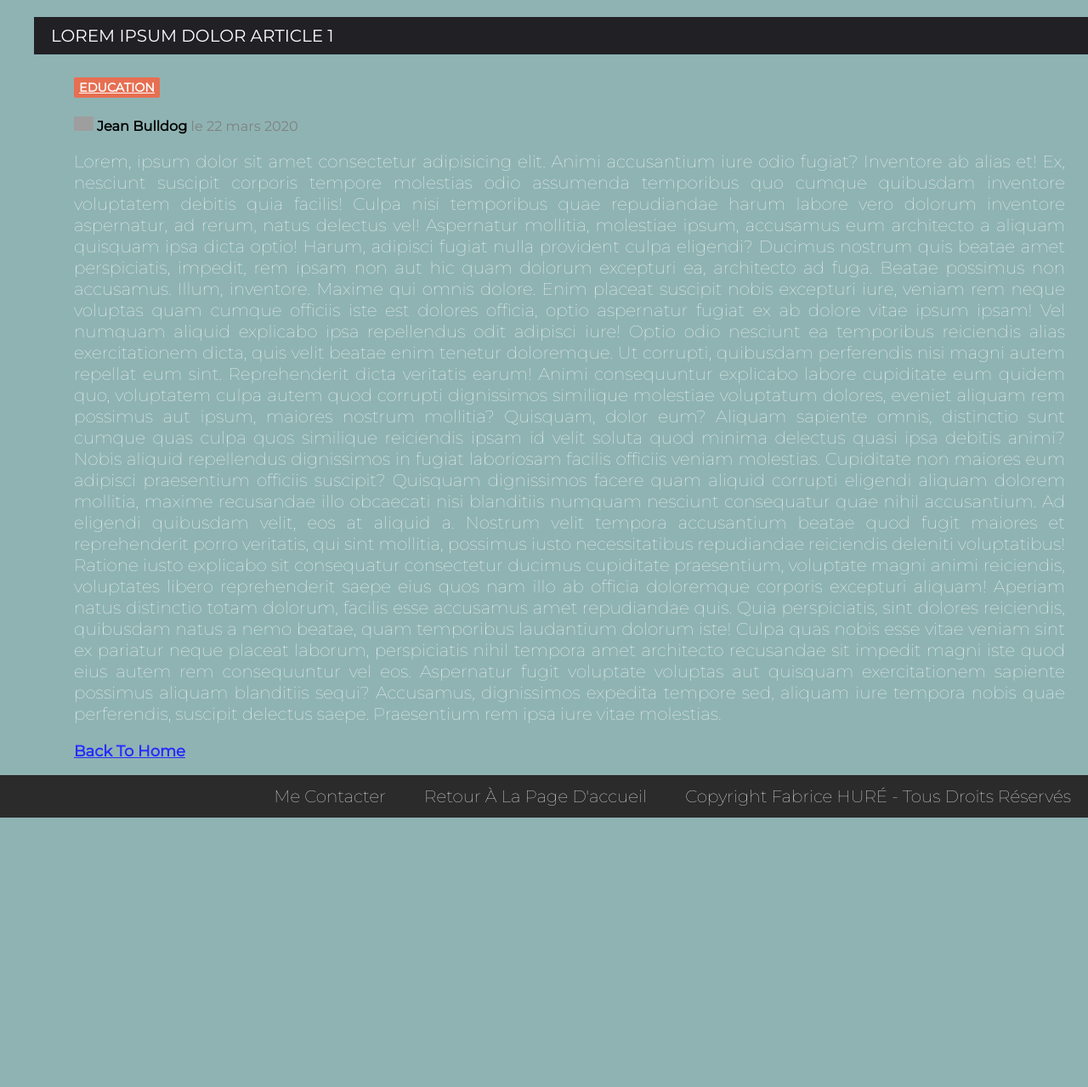
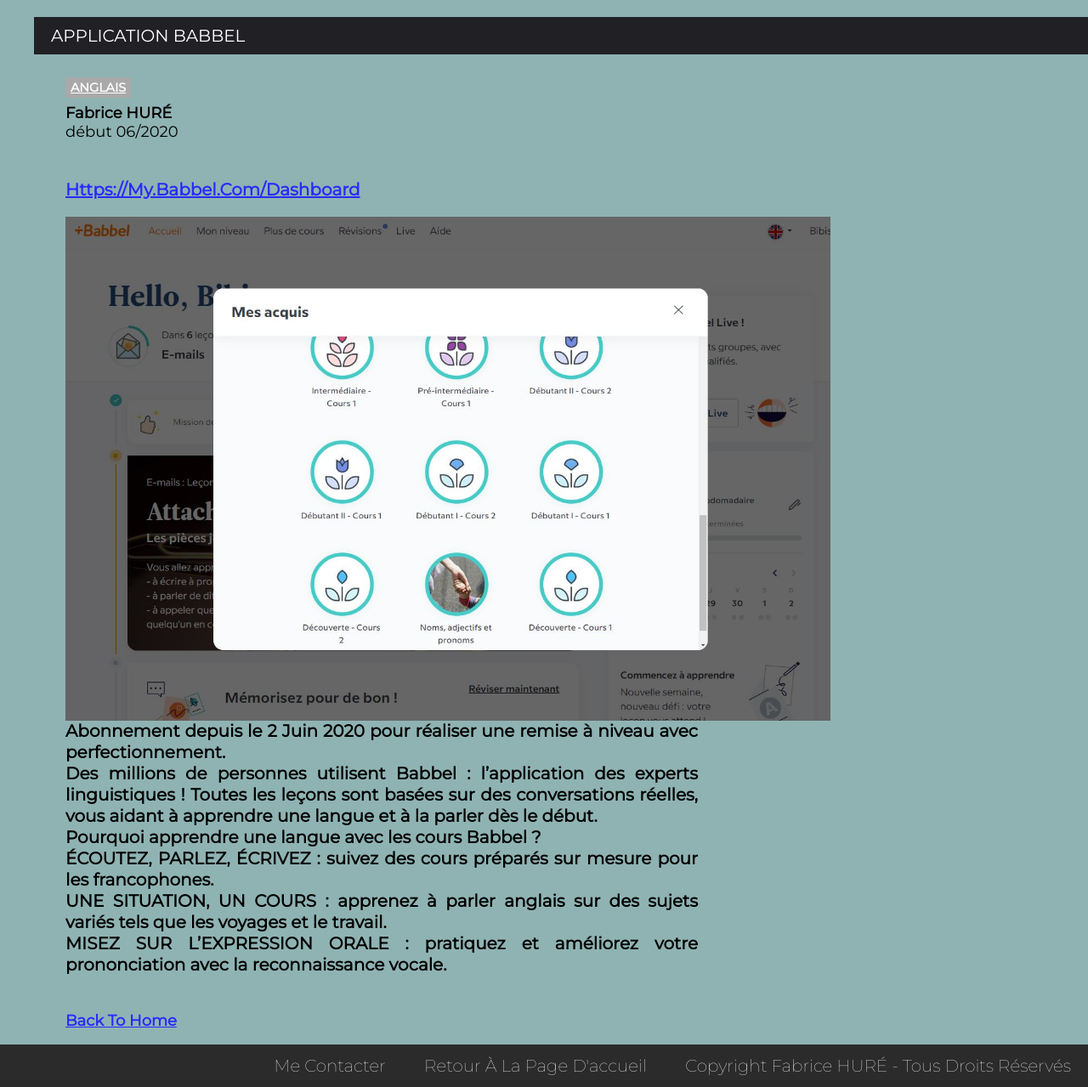
Before and after one commit to Bibiche-35/_Portfolio, a PHP site: page /article.php?id=1 in a window 1280 px wide. Shown: the part 50-1329 px from the top of the page at 85% size. Before the commit the page ends 1012 px from the top, so only its background shows below. Run offline with PHP 8.4, Linux system fonts and the light colour scheme; some libraries are stand-ins or nearby versions; grey boxes are pictures that could not be loaded.

Commit message:
Nouvelle fonction active mais probleme entre portfolio/veille/auto-apprentisage

```diff
--- a/article.php
+++ b/article.php
@@ -1,7 +1,7 @@
 <?php ob_start(); ?>
 <main class="container">
     <?php
-require __DIR__ . '/data/datas.php';
+require __DIR__ . '/data/auto-Formation.php';
 require __DIR__ . '/templates/article.tpl.php';
 ?>
 </main>
--- a/css/styles.css
+++ b/css/styles.css
@@ -147,11 +147,12 @@ h3 {
 }
 
 p {
-	color: white;
+	color: rgb(0, 0, 0);
 	font-size: 20px;
 	font-weight: 100;
 	line-height: 25px;
 	text-align: justify;
+	font-weight: bolder;
 }
 
 em {
@@ -274,12 +275,12 @@ article, aside
 
 article
 {
-    margin-left: 20px;
-    flex: 2;
+    margin-left: 10px;
+	width: 60%;
 }
 aside
 {
-    flex: 1;
+	width: 40%;
     position: relative;
     background-color: #433b5d;
     box-shadow: 0px 2px 5px #1c1a19;
@@ -307,14 +308,19 @@ figcaption
 
 .posts {
 	display: flex;
+	flex-direction: row;
+	justify-content: space-around;
+	align-content: flex-start ;
 	flex-wrap: wrap;
 }
 
 .post {
-	width: 50%;
+	width: 700px;
 	padding: 1.5em;
+	margin: 20px;
 	font-size: 0.9em;
 	border: solid #212025 1px;
+	background-color: lightcoral;
 }
 
 .post__solo{
@@ -344,6 +350,16 @@ figcaption
 
 .post__link:hover {
 	text-decoration: none;
+}
+
+.post__img {
+	width: 900px;
+	height: auto;
+	margin-right: 50px;
+	float: left;
+}
+.articletexte{
+	font-size: 1.2em;
 }
 
 .post__category {
--- a/data/auto-formation.php
+++ b/data/auto-formation.php
@@ -1,90 +1,126 @@
+<!-- 	visuel et explication des projets dans le cadre du BTS SIO
+	- PPE (visuel diagramme de classe de java)
+	- Stage chez Creha
+	(visuel cahier des charges (entretien des salariés),
+	Analyse du besoin
+    entretien avec salariés
+    visuel CDC,
+	Visuel WEB puis Visuel ACCESS,
+
+	finir avec Visuel du linkedin du maitre de stage)
+    et Visuel du bulletin du premier semestre -->
 <?php
 
 $dataArticleList = [
 
     1 => [
-    "title" => "Application BABBEL",
-    "category" => "Anglais",
-    "categoryColor" => "Anglais" ,
-    "content" =>  "Abonnement depuis le 2 Juin 2020 pour réaliser une remise à niveau avec perfectionnement. Des millions de personnes utilisent Babbel : l’application des experts linguistiques ! Toutes les leçons sont basées sur des conversations réelles, vous aidant à apprendre une langue et à la parler dès le début.
-    Pourquoi apprendre une langue avec les cours Babbel ?
-    ÉCOUTEZ, PARLEZ, ÉCRIVEZ : suivez des cours préparés sur mesure pour les francophones.
-    UNE SITUATION, UN COURS : apprenez à parler anglais sur des sujets variés tels que les voyages et le travail.
-    MISEZ SUR L’EXPRESSION ORALE : pratiquez et améliorez votre prononciation avec la reconnaissance vocale.",
-    "img" => "/image/babbel.jpg",
-    "link" => "https://my.babbel.com/dashboard",
+        "title" => "Application BABBEL",
+        "category" => "Anglais",
+        "categoryColor" => "Anglais" ,
+        "author" => "Fabrice HURÉ" ,
+        "date" => "début 06/2020" ,
+        "content" =>  "Abonnement depuis le 2 Juin 2020 pour réaliser une remise à niveau avec perfectionnement.<br/>
+        Des millions de personnes utilisent Babbel : l’application des experts linguistiques ! Toutes les leçons sont basées sur des conversations réelles, vous aidant à apprendre une langue et à la parler dès le début.<br/>
+        Pourquoi apprendre une langue avec les cours Babbel ?<br/>
+        ÉCOUTEZ, PARLEZ, ÉCRIVEZ : suivez des cours préparés sur mesure pour les francophones.<br/>
+        UNE SITUATION, UN COURS : apprenez à parler anglais sur des sujets variés tels que les voyages et le travail.<br/>
+        MISEZ SUR L’EXPRESSION ORALE : pratiquez et améliorez votre prononciation avec la reconnaissance vocale.",
+        "img" => "image/babbel.jpg",
+        "link" => "https://my.babbel.com/dashboard",
     ],
 
     2 => [
     "title" => "Application BBC Learning",
     "category" => "Anglais",
     "categoryColor" => "Anglais" ,
-    "content" =>  "Sans abonnement, Application gratuite. Apprendre et approfondir les connaissances de la langue anglaise depuis votre smartphone grâce à BBC Learning English pour Android. Scindée en trois grandes sections, cette application dispose pas moins de 400 leçons rangées par années de 2008 à aujourd’hui.
-    BBC Learning English est principalement centré sur l’écoute audio de conversations, d’interviews et de textes lus avec pour chaque leçon une retranscription complète du texte pour une meilleure compréhension.
+    "author" => "Fabrice HURÉ" ,
+    "date" => "début 02/2021" ,
+    "content" =>  "Sans abonnement, Application gratuite. Apprendre et approfondir les connaissances de la langue anglaise depuis votre smartphone grâce à BBC Learning English pour Android. Scindée en trois grandes sections, cette application dispose pas moins de 400 leçons rangées par années de 2008 à aujourd’hui. <br/>
+    BBC Learning English est principalement centré sur l’écoute audio de conversations, d’interviews et de textes lus avec pour chaque leçon une retranscription complète du texte pour une meilleure compréhension. <br/>
     Un système de playlists est également disponible avec la possibilité de pouvoir télécharger des leçons sur votre mobile afin de pouvoir les écouter en mode hors ligne. Simple d’utilisation et riche en contenus BBC Learning English est une façon originale d’apprendre la langue de Shakespeare",
-    "img" => "/image/BBCLearning.jpg",
+    "img" => "image/BBCLearning.jpg",
     "link" => "https://www.bbc.co.uk/search?q=English+at+work",
     ],
 
     3 => [
     "title" => "OPEN CLASS ROOM",
-    "category" => "Informatique",
+    "category" => "Informatique - Autres",
     "categoryColor" => "Informatique" ,
-    "content" =>  "Sans abonnement, Application gratuite. OpenClassrooms est un site web de formation en ligne qui propose à ses membres des cours certifiants et des parcours débouchant sur des métiers en croissance.
-    C’est une plateforme de formation qui propose des cours en ligne dans différents domaines liés à l’informatique (design, conception, projet, entreprenariat, …).
+    "author" => "Fabrice HURÉ" ,
+    "date" => "début 07/2020" ,
+    "content" =>  "Sans abonnement, Application gratuite. OpenClassrooms est un site web de formation en ligne qui propose à ses membres des cours certifiants et des parcours débouchant sur des métiers en croissance. <br/>
+    C’est une plateforme de formation qui propose des cours en ligne dans différents domaines liés à l’informatique (design, conception, projet, entreprenariat, …).<br/>
     Ses contenus sont réalisés en interne, par des écoles, des universités, des entreprises partenaires comme Microsoft ou IBM, ou historiquement par des bénévoles.",
-    "img" => "/image/OpenClassRoom.jpg",
+    "img" => "image/OpenClassRoom.jpg",
     "link" => "https://openclassrooms.com/fr/dashboard/courses#courses-taken",
     ],
 
     4 => [
-    "title" => "Formation E-Santé",
-    "category" => "E-santé",
-    "categoryColor" => "Santé" ,
-    "content" =>  "Sans abonnement, Application gratuite. Apprendre et approfondir les connaissances de la langue anglaise depuis votre smartphone grâce à BBC Learning English pour Android. Scindée en trois grandes sections, cette application dispose pas moins de 400 leçons rangées par années de 2008 à aujourd’hui.
-    BBC Learning English est principalement centré sur l’écoute audio de conversations, d’interviews et de textes lus avec pour chaque leçon une retranscription complète du texte pour une meilleure compréhension.
-    Un système de playlists est également disponible avec la possibilité de pouvoir télécharger des leçons sur votre mobile afin de pouvoir les écouter en mode hors ligne. Simple d’utilisation et riche en contenus BBC Learning English est une façon originale d’apprendre la langue de Shakespeare",
-    "img" => "/image/BBCLearning.jpg",
-    "link" => "https://www.bbc.co.uk/learningenglish/",
+    "title" => "Formatic E-Santé",
+    "category" => "E-santé - MOOC Découverte",
+    "categoryColor" => "Projets" ,
+    "author" => "Fabrice HURÉ" ,
+    "date" => "début 10/2020" ,
+    "content" =>  "Permettre aux professionnels et étudiants en santé de :<br/>
+    * Identifier les enjeux de la e-santé pour améliorer la qualité des services aux usagers<br/>
+    * Découvrir et appliquer les règles de protection des données de santé<br/>
+    * Découvrir, utilizer dans le contexte de la pandémie Covid19, différentes solutions esanté
+    Cette formation s’adresse à tous les étudiants et professionnelsdu secteur sanitaire et médico-social<br/>
+    * médecins, pharmaciens, sages femmes, infirmiers, kinés, orthophonistes….. en établissement ou à
+    domicile et en liberal, formateurs du secteur santé<br/>
+    • personnels des DSI, prestataires solutions e-santé et aux usagers du système de santé
+    Pas de pré-requis exigés" ,
+    "img" => "image/FormaticSanté_BadgeModuleEsanté.jpg",
+    "link" => "https://mooc-esante.org/",
     ],
 
 
     5 => [
     "title" => "MIMO",
-    "category" => "Informatique",
+    "category" => "Informatique HMLT/CSS",
     "categoryColor" => "Informatique" ,
-    "content" =>  "Sans abonnement, Application gratuite. Apprendre et approfondir les connaissances de la langue anglaise depuis votre smartphone grâce à BBC Learning English pour Android. Scindée en trois grandes sections, cette application dispose pas moins de 400 leçons rangées par années de 2008 à aujourd’hui.
-    BBC Learning English est principalement centré sur l’écoute audio de conversations, d’interviews et de textes lus avec pour chaque leçon une retranscription complète du texte pour une meilleure compréhension.
-    Un système de playlists est également disponible avec la possibilité de pouvoir télécharger des leçons sur votre mobile afin de pouvoir les écouter en mode hors ligne. Simple d’utilisation et riche en contenus BBC Learning English est une façon originale d’apprendre la langue de Shakespeare",
-    "img" => "/image/BBCLearning.jpg",
-    "link" => "https://www.bbc.co.uk/learningenglish/",
+    "author" => "Fabrice HURÉ" ,
+    "date" => "début 10/2020" ,
+    "content" =>  "Sans abonnement, Application gratuite, exclusivement sur Mobile. Apprendre à coder peut être simple et amusant.<br/>
+    Familiarisez-vous avec les langages de programmation comme HTML, JavaScript et Python et commencez à transformer vos idées en applications, jeux et sites Web. Mimo crée votre parcours d’apprentissage personnalisé, composé de petits exercices qui s’intègrent parfaitement dans votre quotidien et vous motivent.<br/>
+    Rejoignez plus de 5 millions de développeurs et programmez. Vous pouvez aussi coder !<br/>
+    Meilleure application de perfectionnement personnel de 2018 sur Google Play.<br/>
+    Choisissez votre niveau d'expérience<br/>
+    • Débutant (vous êtes sur le point d'écrire vos premières lignes de code)<br/>
+    • Intermédiaire (vous avez construit de petits programmes ou sites Web)",
+    "img" => "image/mimo.jpg",
+    "link" => "https://getmimo.com/settings",
     ],
 
 
     6 => [
     "title" => "SOLOLEARN",
-    "category" => "Informatique",
+    "category" => "Informatique JAVA",
     "categoryColor" => "Informatique" ,
-    "content" =>  "Sans abonnement, Application gratuite. Apprendre et approfondir les connaissances de la langue anglaise depuis votre smartphone grâce à BBC Learning English pour Android. Scindée en trois grandes sections, cette application dispose pas moins de 400 leçons rangées par années de 2008 à aujourd’hui.
-    BBC Learning English est principalement centré sur l’écoute audio de conversations, d’interviews et de textes lus avec pour chaque leçon une retranscription complète du texte pour une meilleure compréhension.
-    Un système de playlists est également disponible avec la possibilité de pouvoir télécharger des leçons sur votre mobile afin de pouvoir les écouter en mode hors ligne. Simple d’utilisation et riche en contenus BBC Learning English est une façon originale d’apprendre la langue de Shakespeare",
-    "img" => "/image/BBCLearning.jpg",
-    "link" => "https://www.bbc.co.uk/learningenglish/",
+    "author" => "Fabrice HURÉ" ,
+    "date" => "début 10/2020" ,
+    "content" =>  "Sans abonnement, Application gratuite, pratiqué sur mobile.<br/>
+    SoloLearn: Learn to Code for Free est une application qui,comme son nom le suggère, t'enseigne comment coder directement de ton Android. Tu peux apprendre C++, Java, HTML, Python 3, SQL, PHP, Ruby, et beaucoup plus. Tout ce que tu dois faire c'est de choisir le cours que tu veux et de commencer à apprendre!<br/>
+    Que tu aies déjà de l'expérience en codage ou pas, SoloLearn: Learn to Code for Free te permet de commencer à créer et compiler ton propre code. Tu vas commencer avec les fondements de chaque langage de programmation,bien sur, tu seras bientôt capable d'écrire ton propre code. Ou, si tu ne veux pas, commencer du début, tu peux facilement passer des étapes.<br/>
+    Toutes les leçons dans SoloLearn: Learn to Code for Free sont faciles à comprendre et arrivent avec des vidéos complémentaires et des exercices. L'application traque ta progression dans chaque cours que tu prends, ce qui est particulièrement utile si tu prends plus d'un cours à la fois.<br/>
+    SoloLearn: Learn to Code for Free est une excellente application éducationnelle. Avec ça, tu peux apprendre à coder dans 12 langues différentes que tu aies de l'expérience ou non.",
+    "img" => "image/sololearn.jpg",
+    "link" => "https://www.sololearn.com/profile/20149606",
     ],
 
     7 => [
     "title" => "FUN MOOC",
-    "category" => "Projets",
+    "category" => "Formation Management",
     "categoryColor" => "Projets" ,
-    "content" =>  "Dans ce MOOC « Du manager au leader, devenir agile et collaboratif », qui s'adresse à tous, quel que soit votre métier, quel que soit votre secteur d'activité, on vous donnera les principes de base pour savoir manager à l'ère du numérique. L'idée, c'est de vous donner les compétences de base, les compétences numériques pour comprendre cette civilisation. Ensuite, les compétences d'agilité pour travailler différemment. Les compétences de design thinking pour innover au quotidien et, bien sûr, cette année en exclusivité, les compétences de collaboration pour créer de l'intelligence collective et être encore plus performant demain, quand vous allez devoir transformer votre métier avec l'intelligence artificielle.
+    "author" => "Fabrice HURÉ" ,
+    "date" => "début 10/2020" ,
+    "content" =>  "Dans ce MOOC « Du manager au leader, devenir agile et collaboratif », qui s'adresse à tous, quel que soit votre métier, quel que soit votre secteur d'activité, on vous donnera les principes de base pour savoir manager à l'ère du numérique. <br/>
+    L'idée, c'est de vous donner les compétences de base, les compétences numériques pour comprendre cette civilisation. Ensuite, les compétences d'agilité pour travailler différemment.<br/>
+    Les compétences de design thinking pour innover au quotidien et, bien sûr, cette année en exclusivité, les compétences de collaboration pour créer de l'intelligence collective et être encore plus performant demain, quand vous allez devoir transformer votre métier avec l'intelligence artificielle. <br/>
     Vous l'avez bien compris, ce MOOC est une brique essentielle pour savoir manager.",
-    "img" => "/image/managerauleader.jpg",
+    "img" => "image/managerauleader.jpg",
     "link" => "https://lms.fun-mooc.fr/dashboard",
     ],
-
 ];
 
-
-
-
 ?>
--- a/data/datas.php
+++ /dev/null
@@ -1,98 +0,0 @@
-<?php
-
-$dataArticleList = [
-
-    1 => [
-    "title" => "Lorem ipsum dolor article 1",
-    "author" => "Jean Bulldog",
-    "content" =>  "Lorem, ipsum dolor sit amet consectetur adipisicing elit. Animi accusantium iure odio fugiat?
-    Inventore ab alias et! Ex, nesciunt suscipit corporis tempore molestias odio assumenda
-    temporibus quo cumque quibusdam inventore voluptatem debitis quia facilis! Culpa nisi temporibus
-    quae repudiandae harum labore vero dolorum inventore aspernatur, ad rerum, natus delectus vel!
-    Aspernatur mollitia, molestiae ipsum, accusamus eum architecto a aliquam quisquam ipsa dicta
-    optio! Harum, adipisci fugiat nulla provident culpa eligendi? Ducimus nostrum quis beatae amet
-    perspiciatis, impedit, rem ipsam non aut hic quam dolorum excepturi ea, architecto ad fuga.
-    Beatae possimus non accusamus. Illum, inventore. Maxime qui omnis dolore. Enim placeat suscipit
-    nobis excepturi iure, veniam rem neque voluptas quam cumque officiis iste est dolores officia,
-    optio aspernatur fugiat ex ab dolore vitae ipsum ipsam! Vel numquam aliquid explicabo ipsa
-    repellendus odit adipisci iure! Optio odio nesciunt ea temporibus reiciendis alias
-    exercitationem dicta, quis velit beatae enim tenetur doloremque. Ut corrupti, quibusdam
-    perferendis nisi magni autem repellat eum sint. Reprehenderit dicta veritatis earum! Animi
-    consequuntur explicabo labore cupiditate eum quidem quo, voluptatem culpa autem quod corrupti
-    dignissimos similique molestiae voluptatum dolores, eveniet aliquam rem possimus aut ipsum,
-    maiores nostrum mollitia? Quisquam, dolor eum? Aliquam sapiente omnis, distinctio sunt cumque
-    quas culpa quos similique reiciendis ipsam id velit soluta quod minima delectus quasi ipsa
-    debitis animi? Nobis aliquid repellendus dignissimos in fugiat laboriosam facilis officiis
-    veniam molestias. Cupiditate non maiores eum adipisci praesentium officiis suscipit? Quisquam
-    dignissimos facere quam aliquid corrupti eligendi aliquam dolorem mollitia, maxime recusandae
-    illo obcaecati nisi blanditiis numquam nesciunt consequatur quae nihil accusantium. Ad eligendi
-    quibusdam velit, eos at aliquid a. Nostrum velit tempora accusantium beatae quod fugit maiores
-    et reprehenderit porro veritatis, qui sint mollitia, possimus iusto necessitatibus repudiandae
-    reiciendis deleniti voluptatibus! Ratione iusto explicabo sit consequatur consectetur ducimus
-    cupiditate praesentium, voluptate magni animi reiciendis, voluptates libero reprehenderit saepe
-    eius quos nam illo ab officia doloremque corporis excepturi aliquam! Aperiam natus distinctio
-    totam dolorum, facilis esse accusamus amet repudiandae quis. Quia perspiciatis, sint dolores
-    reiciendis, quibusdam natus a nemo beatae, quam temporibus laudantium dolorum iste! Culpa quas
-    nobis esse vitae veniam sint ex pariatur neque placeat laborum, perspiciatis nihil tempora amet
-    architecto recusandae sit impedit magni iste quod eius autem rem consequuntur vel eos.
-    Aspernatur fugit voluptate voluptas aut quisquam exercitationem sapiente possimus aliquam
-    blanditiis sequi? Accusamus, dignissimos expedita tempore sed, aliquam iure tempora nobis quae
-    perferendis, suscipit delectus saepe. Praesentium rem ipsa iure vitae molestias.",
-    "category" => "Education",
-    "categoryColor" => "education" ,
-    "date" => "le 22 mars 2020",
-    "imgauthor" => "../images/profil-avatar-homme-icone-ronde.jpg"
-    ],
-
-    2 => [
-    "title" => "Lorem ipsum dolor article 2",
-    "author" => "Claude Teckel",
-    "content" =>  "Lorem ipsum dolor sit amet, consectetur adipisicing elit. Quos id impedit at quo, expedita iure, molestias error ullam distinctio vel.",
-    "category" => "Bien-être",
-    "categoryColor" => "care" ,
-    "date" => "le 14 février 2020",
-    "imgauthor" => "../images/profil-avatar-beagles.png"
-    ],
-    3 => [
-    "title" => "Lorem ipsum dolor article 3",
-    "author" => "Emma Rottweiler",
-    "content" =>  "Lorem ipsum dolor sit amet, consectetur adipisicing elit. Location magnam, distinctio! Vero blanditiis nisi veritatis id perferendis, quod quaerat necessitatibus ullam nobis quidem ipsam optio sit quibusdam ad quae voluptatibus doloremque!",
-    "category" => "Bien-être",
-    "categoryColor" => "care" ,
-    "date" => "le 30 janvier 2020",
-    "imgauthor" => "../images/profil-avatar-femme-icone-ronde-rose.jpg"
-    ],
-    4 => [
-    "title" => "Lorem ipsum dolor article 4",
-    "author" => "Mathilde Beagles",
-    "content" =>  "Lorem ipsum dolor sit amet, consectetur adipisicing elit. Pirates molestias molestiae, obcaecati et. Veritatis, laudantium!",
-    "category" => "Loisirs",
-    "categoryColor" => "fun" ,
-    "date" => "le 15 janvier 2020",
-    "imgauthor" => "../images/profil-avatar-femme-icone-ronde.jpg"
-    ],
-    5 => [
-    "title" => "Lorem ipsum dolor article 5",
-    "author" => "Charles Bouvier",
-    "content" =>  "Lorem ipsum dolor sit amet, consectetur adipisicing elit. Celtics nostrum obcaecati sit odit eveniet, unde hic animi molestiae, odio a quia aut perspiciatis dicta.",
-    "category" => "Education",
-    "categoryColor" => "education" ,
-    "date" => "le 20 décembre 2019",
-    "imgauthor" => "../images/profil-avatar-homme-icone-ronde-orange.jpg"
-    ],
-    6 => [
-    "title" => "Lorem ipsum dolor article 6",
-    "author" => "Claude Teckel",
-    "content" =>  "Lorem ipsum dolor sit amet, consectetur adipisicing elit. Nascar vitae assumenda reiciendis doloremque, quisquam.",
-    "category" => "Loisirs",
-    "categoryColor" => "fun" ,
-    "date" => "le 25 octobre 2019",
-    "imgauthor" => "../images/profil-avatar-beagles.png"
-    ],
-
-    ];
-
-
-
-
-?>
--- a/templates/article.tpl.php
+++ b/templates/article.tpl.php
@@ -5,17 +5,17 @@ $idArticle = $_GET['id'];
 ?>
             <main class="right">
                 <h2 class="right__title"><?php echo ($dataArticleList["$idArticle"]["title"]) ?></h2>
-                <div class="posts">
+                <div class="posts__article">
                     <article class="post__solo">
-                        <a href="" class="post__category post__category--color-<?=$dataArticleList["$idArticle"]["categoryColor"];?> "><?=$dataArticleList["$idArticle"]["category"];?></a>
-                        <h3></h3>
-                        <div class="post__meta">
-                            <img src="<?php echo ($dataArticleList["$idArticle"]["imgauthor"]) ?>" alt="" class="post__author-icon">
-                            <strong class="post__author"><?php echo ($dataArticleList["$idArticle"]["author"]) ?></strong>
-                            <time datetime="2018-02-10"><?php echo ($dataArticleList["$idArticle"]["date"]) ?></time>
+                        <a href="" class="post__category post__category--color-<?=$dataArticleList["$idArticle"]["categoryColor"];?> "><?=$dataArticleList["$idArticle"]["category"];?></a></br>
+                        <strong class="post__author"><?php echo ($dataArticleList["$idArticle"]["author"]) ?></strong></br>
+                        <time datetime="2018-02-10"><?php echo ($dataArticleList["$idArticle"]["date"]) ?></time></br>
+                        <H2><a href="<?php echo ($dataArticleList["$idArticle"]["link"]) ?>"  class="post__link"><?php echo ($dataArticleList["$idArticle"]["link"]) ?></a></br></h2>
+                        <div class = "articlepost">
+                        <img src="<?php echo ($dataArticleList["$idArticle"]["img"]) ?>" class="post__img">
+                        <p><?php echo ($dataArticleList["$idArticle"]["content"]) ?></p></br>
+                        <a href="portfolio.php" class="post__link">Back to home</a>
                         </div>
-                        <p><?php echo ($dataArticleList["$idArticle"]["content"]) ?></p>
-                        <a href="portfolio.php" class="post__link">Back to home</a>
                     </article>
                 </div>
             </main>
--- a/templates/home.tpl.php
+++ b/templates/home.tpl.php
@@ -1,6 +1,5 @@
 
         <main class="right">
-            <h2 class="right__title">Lorem ipsum</h2>
             <div class="posts">
 
             <?php foreach ($dataArticleList as $id => $anArticle) : ?>
@@ -8,7 +7,7 @@
                         <a href="" class="post__category post__category--color-<?=$anArticle["categoryColor"];?>"><?= $anArticle["category"];?></a>
                         <h3><?php echo $anArticle["title"]; ?></h3>
                         <div class="post__meta">
-                            <img src="<?php echo $anArticle["imgauthor"]; ?>" alt="" class="post__author-icon">
+                            <img src="<?php echo $anArticle["content"];?>" alt="" class="post__author-icon">
                             <strong class="post__author"><?php echo $anArticle["author"]; ?></strong>
                             <time datetime="2018-02-10"><?php echo $anArticle["date"]; ?></time>
                         </div>
```
Also changed, not shown: auto-formation.php (+11 -7 lines), data/portfolio.php (added, +98 -0 lines), data/veille.php (+100 -83 lines), portfolio.php (+1 -13 lines), image/cdcPouzybook.JPG (added), image/cdccrehaouest.JPG (added), image/mimo.jpg (added), image/sololearn.JPG (added), 1 other file.
